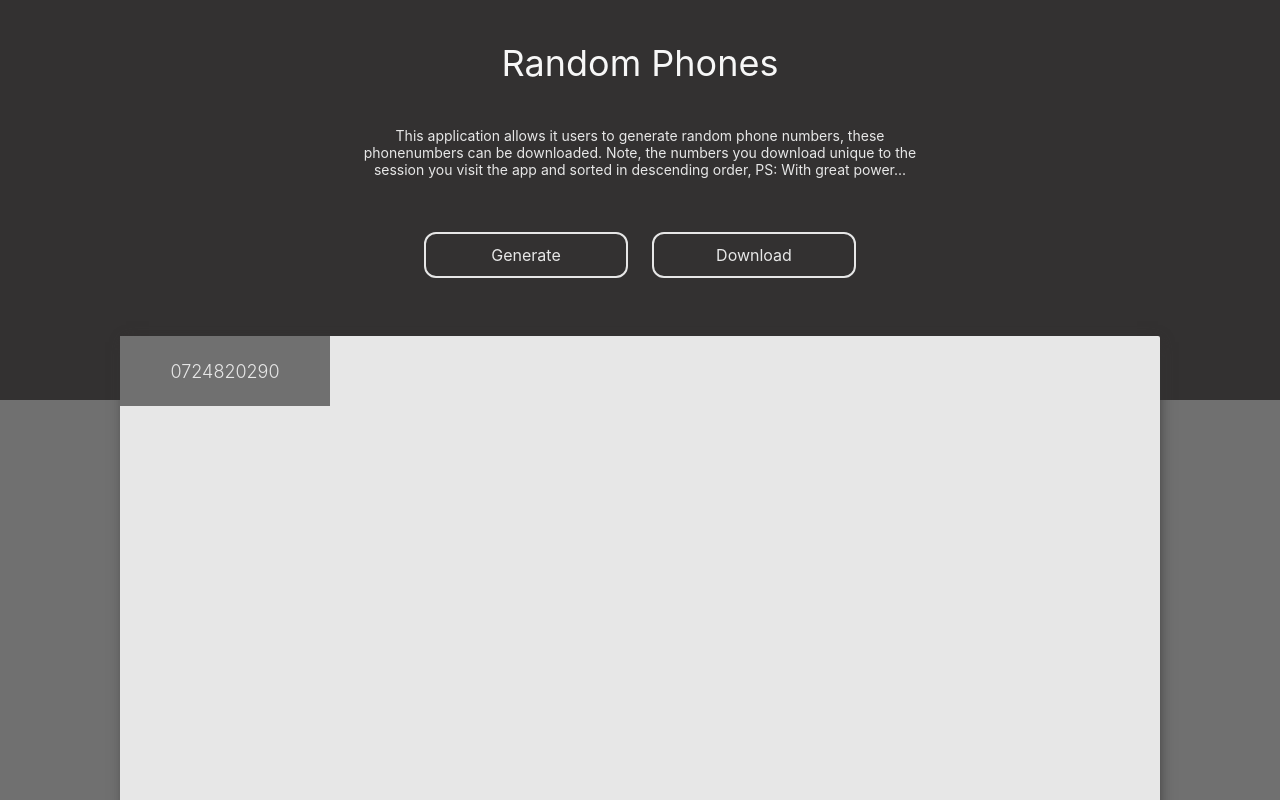
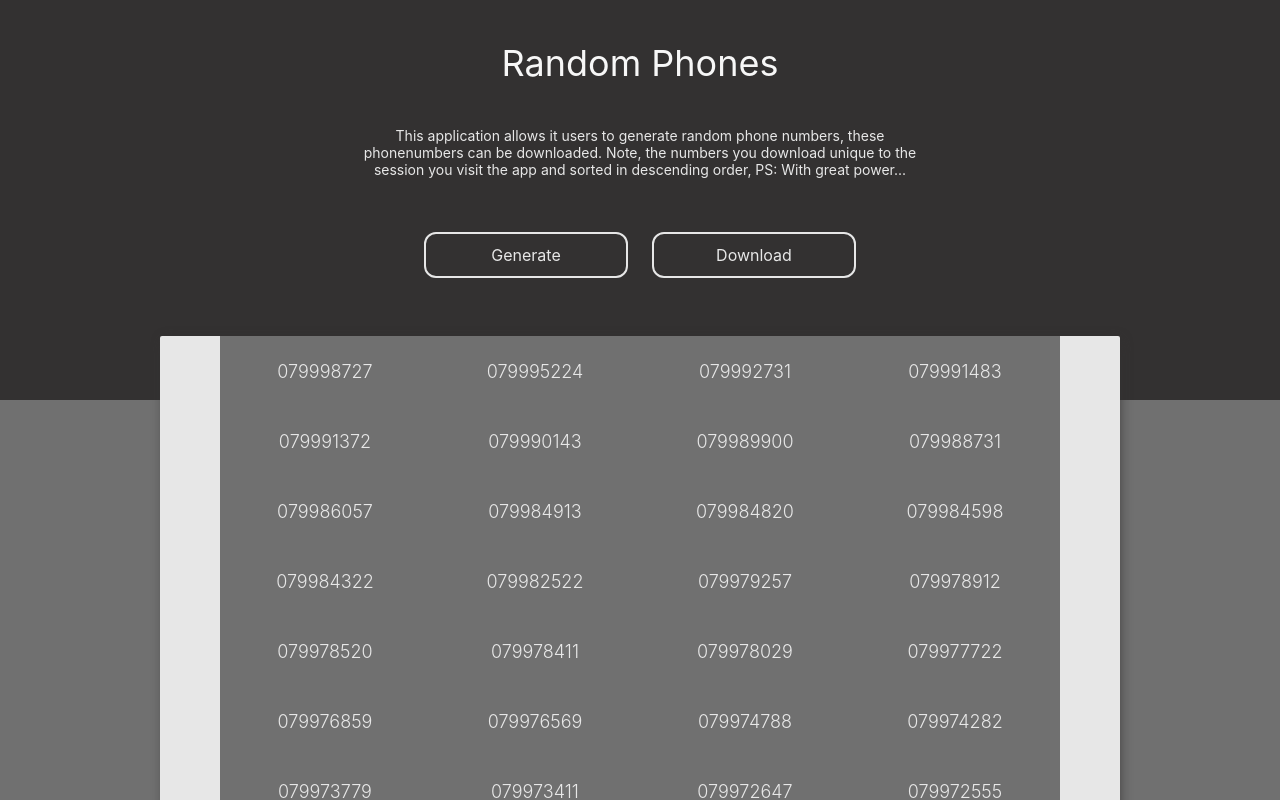
Before and after one commit to PaulKariukiRimiru/RandomPhoneNumbers, a React (Create React App) app: page / in a window 1280 px wide. Shown: the top 800 px of the page. Built offline with nearby package versions, Linux system fonts and the light colour scheme.

Commit message:
feat(number-generator): Add random generator

```diff
--- a/src/App/App.scss
+++ b/src/App/App.scss
@@ -47,10 +47,14 @@
   &-container {
     position: relative;
     top: -64px;
-    height: 100vh;
+    display: flex;
+    flex-direction: row;
+    flex-wrap: wrap;
+    justify-content: center;
+    width: 75vw;
+    margin-left: auto;
+    margin-right: auto;
     z-index: 112;
-    margin-left: 120px;
-    margin-right: 120px;
     box-shadow: 2px 2px 14px -4px map-get($colors, primary);
     background-color: map-get($colors, text-secondary);
     border-radius: 2px;
--- a/src/App/index.tsx
+++ b/src/App/index.tsx
@@ -6,6 +6,21 @@ import ListItem from '../Components/ListItem';
 import './App.scss';
 
 class App extends Component {
+
+  generateRandomNumbers = (): string[] => {
+    let phoneNumbers: Set<string> = new Set();
+    while(phoneNumbers.size < 10000) {
+      const number = `07${Math.ceil(Math.random()*100000000)}`;
+      if (number.length === 9) {
+        phoneNumbers.add(number);
+      }
+    }
+    const result = Array.from(phoneNumbers).sort((first, second) => (
+      Number(first) < Number(second) ? 1 : -1
+    ))
+    return result;
+  }
+
   render() {
     return (
       <div className="app">
@@ -28,9 +43,13 @@ class App extends Component {
           </div>
         </div>
         <div className="app-container">
-          <ListItem
-            phonenumber="0724820290"
-          />
+          {
+            this.generateRandomNumbers().map((phonenumber) => (
+              <ListItem
+                phonenumber={phonenumber}
+              />
+            ))
+          }
         </div>
       </div>
     );
```
